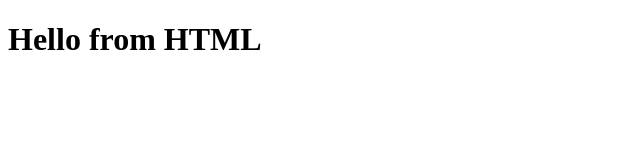
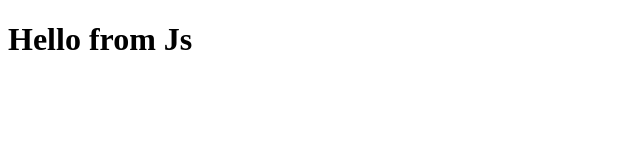
Before and after one commit to ranjana-k/React-Nmste, a plain HTML site: page index.html in a window 1280 px wide. Shown: the whole page, without its empty margins (0-640 px from the left). Drawn offline with Linux system fonts and the light colour scheme.

Commit message:
Building Hello World using JS

```diff
--- a/index.html
+++ b/index.html
@@ -8,6 +8,12 @@
     <title>React Learning</title>
   </head>
   <body>
-    <h1>Hello from HTML</h1>
+    <div id="root"></div>
+    <script>
+      const heading = document.createElement("h1");
+      heading.innerHTML = "Hello from Js";
+      const root = document.getElementById("root");
+      root.appendChild(heading);
+    </script>
   </body>
 </html>
```
